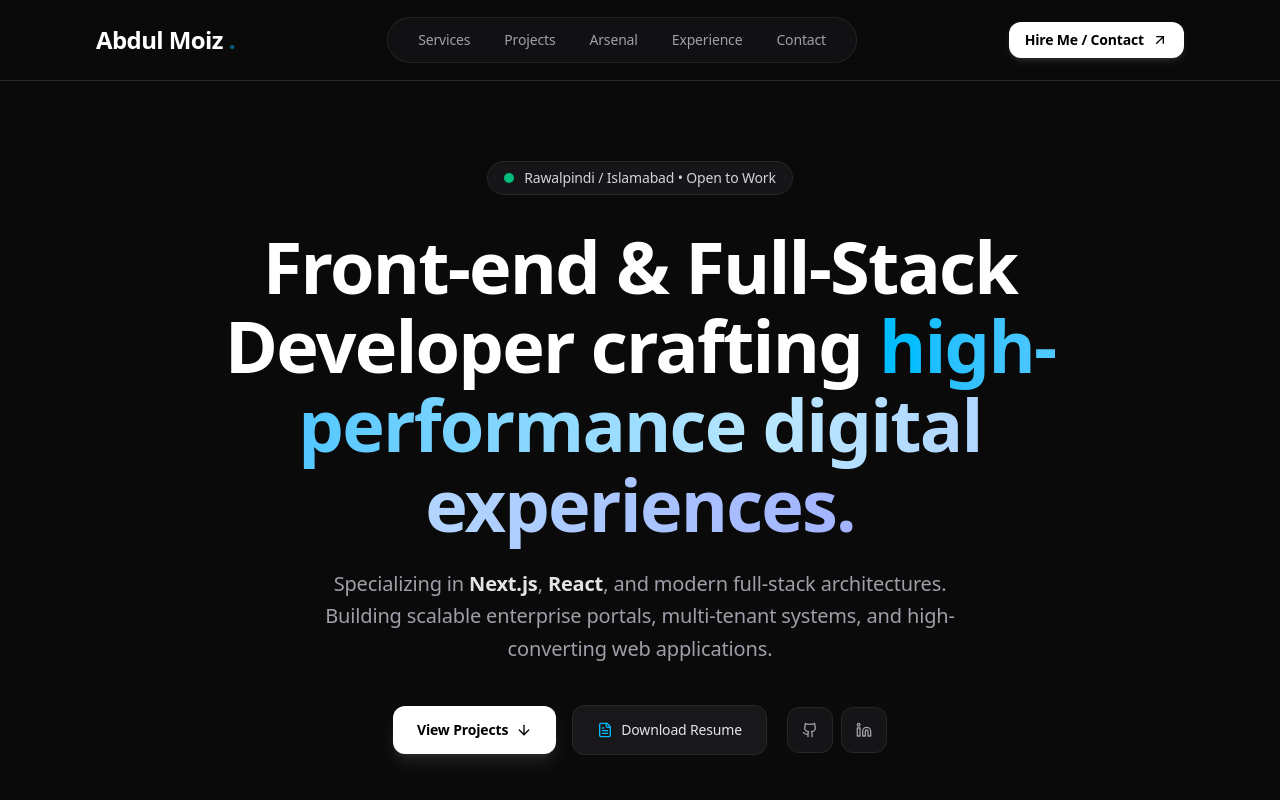
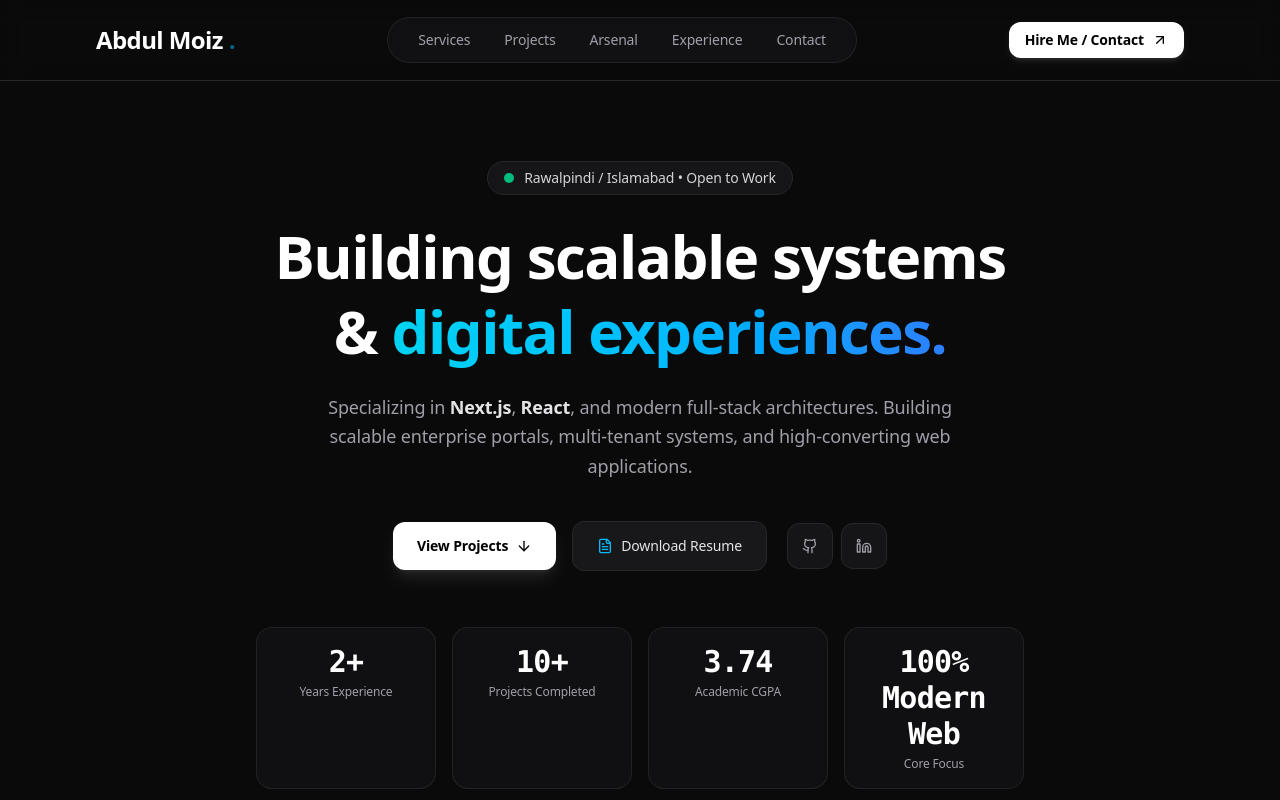
Before and after one commit to moiz962748-ai/personal-portfolio, a React (Vite) app: page / in a window 1280 px wide. Shown: the top 800 px of the page. Built offline with nearby package versions, Linux system fonts and the light colour scheme.

Commit message:
fix: update hero headline and sizing

```diff
--- a/src/components/Hero.tsx
+++ b/src/components/Hero.tsx
@@ -1,8 +1,8 @@
 'use client';
 
 import React from 'react';
-import { motion } from 'motion/react';
-import { ArrowDown, FileText, ArrowUpRight, Github, Linkedin, Sparkles } from 'lucide-react';
+import { motion } from 'framer-motion';
+import { ArrowDown, FileText, Github, Linkedin } from 'lucide-react';
 import { portfolioData } from '../data/portfolio';
 
 interface HeroProps {
@@ -28,12 +28,13 @@ export const Hero: React.FC<HeroProps> = ({ onOpenContact }) => {
 
       <div className="max-w-6xl mx-auto px-4 sm:px-6 lg:px-8">
         <div className="max-w-4xl mx-auto text-center flex flex-col items-center">
+
           {/* 1. Location & Status Pill */}
           <motion.div
             initial={{ opacity: 0, y: 12 }}
             animate={{ opacity: 1, y: 0 }}
             transition={{ duration: 0.4 }}
-            className="inline-flex items-center gap-2.5 px-4 py-1.5 rounded-full bg-zinc-900/90 border border-zinc-800 text-xs sm:text-sm font-medium text-zinc-300 shadow-inner mb-8"
+            className="inline-flex items-center gap-2.5 px-4 py-1.5 rounded-full bg-zinc-900/90 border border-zinc-800 text-xs sm:text-sm font-medium text-zinc-300 shadow-inner mb-6"
           >
             <span className="relative flex h-2.5 w-2.5">
               <span className="animate-ping absolute inline-flex h-full w-full rounded-full bg-emerald-400 opacity-75"></span>
@@ -42,25 +43,25 @@ export const Hero: React.FC<HeroProps> = ({ onOpenContact }) => {
             <span>Rawalpindi / Islamabad • Open to Work</span>
           </motion.div>
 
-          {/* 2. Main Headline */}
+          {/* 2. Main Headline (Clean & Compact) */}
           <motion.h1
             initial={{ opacity: 0, y: 16 }}
             animate={{ opacity: 1, y: 0 }}
             transition={{ duration: 0.5, delay: 0.1 }}
-            className="text-4xl sm:text-5xl md:text-6xl lg:text-7xl font-extrabold tracking-tight text-white leading-[1.1]"
+            className="text-3xl sm:text-5xl lg:text-6xl font-extrabold tracking-tight text-white leading-tight max-w-3xl mx-auto"
           >
-            Front-end & Full-Stack Developer crafting{' '}
-            <span className="text-transparent bg-clip-text bg-gradient-to-r from-sky-400 via-sky-200 to-indigo-300">
-              high-performance digital experiences.
+            Building scalable systems &{' '}
+            <span className="text-transparent bg-clip-text bg-gradient-to-r from-cyan-400 via-sky-400 to-blue-500">
+              digital experiences.
             </span>
           </motion.h1>
 
-          {/* 3. Subtitle emphasizing Next.js, React, and scalable enterprise portals */}
+          {/* 3. Subtitle */}
           <motion.p
             initial={{ opacity: 0, y: 16 }}
             animate={{ opacity: 1, y: 0 }}
             transition={{ duration: 0.5, delay: 0.2 }}
-            className="mt-6 text-base sm:text-lg md:text-xl text-zinc-400 max-w-2xl leading-relaxed font-normal"
+            className="mt-6 text-base sm:text-lg text-zinc-400 max-w-2xl leading-relaxed font-normal"
           >
             Specializing in <span className="text-zinc-200 font-semibold">Next.js</span>,{' '}
             <span className="text-zinc-200 font-semibold">React</span>, and modern full-stack architectures.
@@ -144,18 +145,16 @@ export const Hero: React.FC<HeroProps> = ({ onOpenContact }) => {
         </div>
       </div>
 
-      {/* 5. Seamless Infinite Auto-Scrolling Tech Marquee with ✦ separators */}
+      {/* 5. Seamless Infinite Auto-Scrolling Tech Marquee */}
       <motion.div
         initial={{ opacity: 0 }}
         animate={{ opacity: 1 }}
         transition={{ duration: 0.6, delay: 0.5 }}
         className="mt-20 relative w-full border-y border-zinc-800 bg-[#0d0d0f] py-4 overflow-hidden"
       >
-        {/* Left & Right gradient fade masks */}
         <div className="absolute left-0 top-0 bottom-0 w-24 sm:w-40 bg-gradient-to-r from-[#0a0a0a] to-transparent z-10 pointer-events-none" />
         <div className="absolute right-0 top-0 bottom-0 w-24 sm:w-40 bg-gradient-to-l from-[#0a0a0a] to-transparent z-10 pointer-events-none" />
 
-        {/* Marquee Track that pauses on hover */}
         <div className="animate-marquee-left flex items-center gap-6 whitespace-nowrap cursor-default select-none">
           {[...marqueeTech, ...marqueeTech, ...marqueeTech, ...marqueeTech].map((tech, index) => (
             <div key={index} className="flex items-center gap-6 shrink-0">
```
Also changed, not shown: package.json (+12 -7 lines), 1 other file (tests, documents, lock files or other folders).
